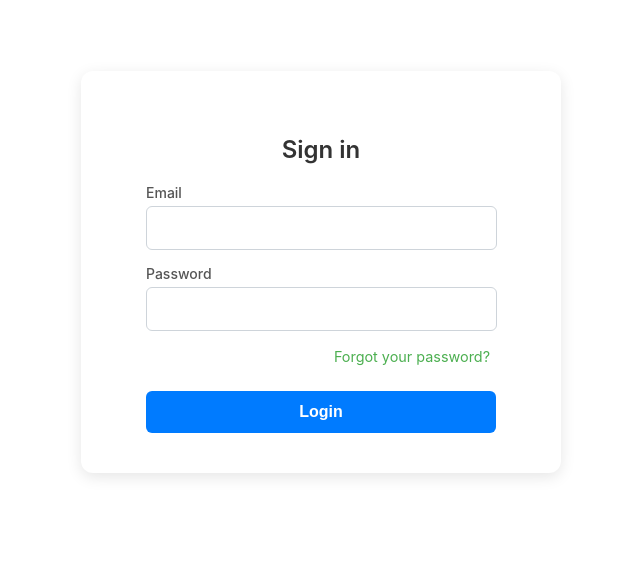
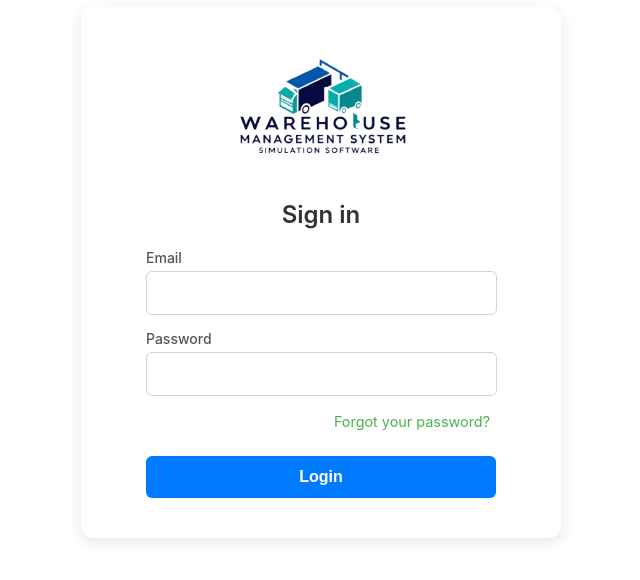
Before and after one commit to Phxtsxkxrn/Inventory-Management, a React (Create React App) app: page /login in a window 1280 px wide. Shown: the part 148-728 px from the top of the page, without its empty margins (339-979 px from the left). Built offline with nearby package versions, Linux system fonts and the light colour scheme; no server answers; the database is empty.

Commit message:
add logo , index-z productlist

```diff
--- a/src/components/Login.css
+++ b/src/components/Login.css
@@ -121,3 +121,12 @@
 .forgot-password-link span:hover {
   text-decoration: underline;
 }
+
+.login-logo {
+  text-align: center;
+}
+
+.login-logo img {
+  max-width: 200px;
+  height: auto;
+}
--- a/src/components/Login.js
+++ b/src/components/Login.js
@@ -3,6 +3,7 @@ import { useNavigate } from "react-router-dom";
 import { loginUser } from "../services/auth.service";
 import ChangePasswordModal from "./ChangePasswordModal";
 import Swal from "sweetalert2";
+import Logo from "../images/Logo.png"; // เพิ่มการ import Logo
 import "./Login.css";
 
 const Login = ({ onLoginSuccess }) => {
@@ -54,6 +55,9 @@ const Login = ({ onLoginSuccess }) => {
         <ChangePasswordModal onSuccess={handlePasswordChangeSuccess} />
       ) : (
         <div className="login-card">
+          <div className="login-logo">
+            <img src={Logo} alt="Logo" />
+          </div>
           <h3 className="login-title">Sign in</h3>
           {error && <p className="login-error">{error}</p>}
           <form className="login-form" onSubmit={handleLogin}>
--- a/src/components/Navbar.css
+++ b/src/components/Navbar.css
@@ -11,6 +11,7 @@
   top: 0;
   left: 0;
   overflow-y: auto;
+  z-index: 1100; /* Add higher z-index for navbar */
 }
 
 /* Menu items */
--- a/src/components/ProductList.css
+++ b/src/components/ProductList.css
@@ -152,7 +152,7 @@
   background-color: #f8f9fa;
   position: sticky;
   top: 0;
-  z-index: 1;
+  z-index: 2; /* Reduce z-index to be below navbar */
 }
 
 .product-table th {
@@ -403,6 +403,7 @@ input[type="checkbox"] {
   outline: none;
   cursor: pointer;
   transition: all 0.2s ease-in-out;
+  z-index: 3; /* Above table but below navbar */
 }
 
 /* เมื่อ Checkbox ถูกเลือก */
@@ -458,7 +459,7 @@ input[type="checkbox"]:disabled {
   align-items: center;
   gap: 15px; /* ระยะห่างระหว่างปุ่ม */
   box-shadow: 0 2px 10px rgba(0, 0, 0, 0.3); /* เงา */
-  z-index: 1000; /* ลอยอยู่ด้านบน */
+  z-index: 1050; /* Below navbar but above other content */
 }
 
 .action-bar-employee {
@@ -569,3 +570,13 @@ td:first-child .react-loading-skeleton {
   width: 20px;
   height: 20px;
 }
+
+/* ColumnSelector component z-index */
+.columns-selector-modal {
+  z-index: 1090; /* Below navbar but above other components */
+}
+
+/* Filter component z-index */
+.filter-modal {
+  z-index: 1090; /* Below navbar but above other components */
+}
```
Also changed, not shown: src/images/Logo.png (added).
